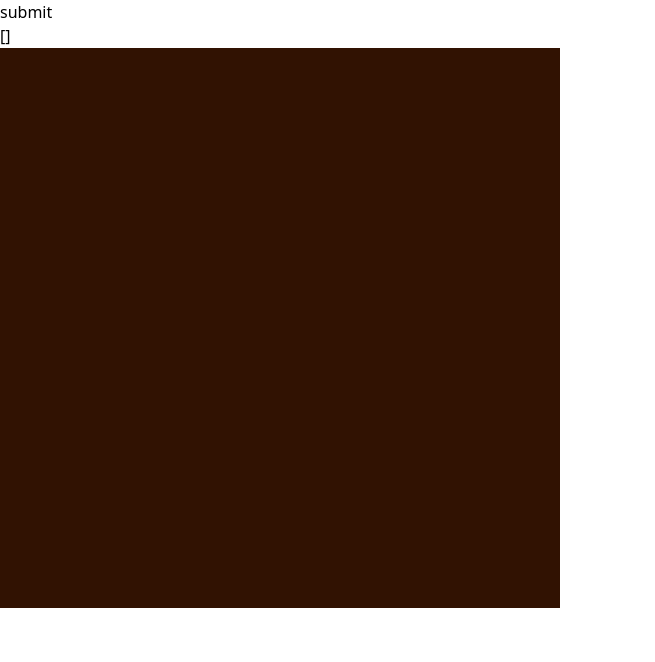
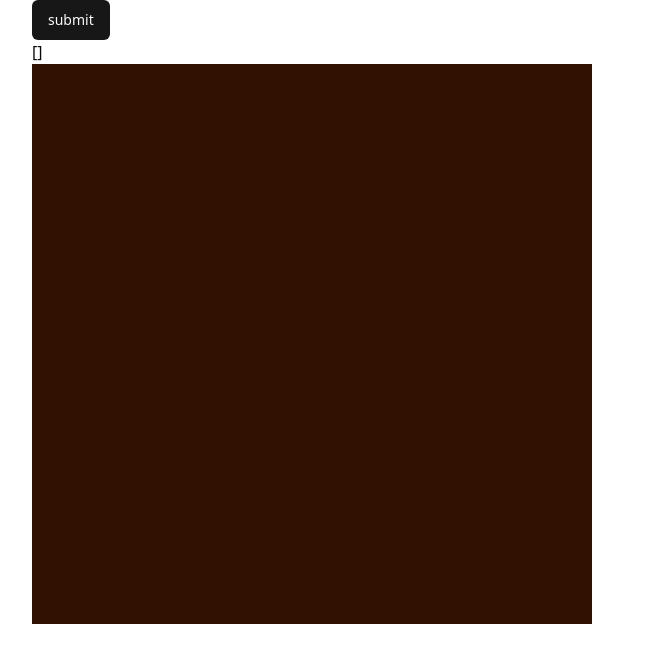
Before and after one commit to mymakerofficial/route-game, a Vue app: page / in a window 1280 px wide. Shown: the top 662 px of the page, without its empty margins (0-655 px from the left). Built offline with nearby package versions, Linux system fonts and the light colour scheme.

Commit message:
chore: add shadcn

```diff
--- a/package.json
+++ b/package.json
@@ -12,6 +12,12 @@
   "dependencies": {
     "@tauri-apps/api": "^2",
     "@tauri-apps/plugin-shell": "^2",
+    "class-variance-authority": "^0.7.0",
+    "clsx": "^2.1.1",
+    "lucide-vue-next": "^0.453.0",
+    "radix-vue": "^1.9.7",
+    "tailwind-merge": "^2.5.4",
+    "tailwindcss-animate": "^1.0.7",
     "vue": "^3.3.4"
   },
   "devDependencies": {
--- a/src/App.vue
+++ b/src/App.vue
@@ -3,6 +3,7 @@
 import { invoke } from "@tauri-apps/api/core";
 import Tile from "@/components/Tile.vue";
 import {Connections} from "@/types.ts";
+import {Button} from "@/components/ui/button";
 
 const tiles = ref<Connections[]>([]);
 
@@ -13,7 +14,7 @@
 
 <template>
   <main class="container">
-    <button @click="submit">submit</button>
+    <Button @click="submit">submit</Button>
     <p>{{ tiles }}</p>
     <div class="tile-container">
       <Tile v-for="(connections, index) in tiles" :key="index" :connections="connections" />
--- a/src/assets/main.css
+++ b/src/assets/main.css
@@ -1,3 +1,78 @@
 @tailwind base;
 @tailwind components;
 @tailwind utilities;
+
+@layer base {
+  :root {
+    --background: 0 0% 100%;
+    --foreground: 0 0% 3.9%;
+
+    --muted: 0 0% 96.1%;
+    --muted-foreground: 0 0% 45.1%;
+
+    --popover: 0 0% 100%;
+    --popover-foreground: 0 0% 3.9%;
+
+    --card: 0 0% 100%;
+    --card-foreground: 0 0% 3.9%;
+
+    --border: 0 0% 89.8%;
+    --input: 0 0% 89.8%;
+
+    --primary: 0 0% 9%;
+    --primary-foreground: 0 0% 98%;
+
+    --secondary: 0 0% 96.1%;
+    --secondary-foreground: 0 0% 9%;
+
+    --accent: 0 0% 96.1%;
+    --accent-foreground: 0 0% 9%;
+
+    --destructive: 0 84.2% 60.2%;
+    --destructive-foreground: 0 0% 98%;
+
+    --ring: 0 0% 3.9%;
+
+    --radius: 0.5rem;
+  }
+
+  .dark {
+    --background: 0 0% 3.9%;
+    --foreground: 0 0% 98%;
+
+    --muted: 0 0% 14.9%;
+    --muted-foreground: 0 0% 63.9%;
+
+    --popover: 0 0% 3.9%;
+    --popover-foreground: 0 0% 98%;
+
+    --card: 0 0% 3.9%;
+    --card-foreground: 0 0% 98%;
+
+    --border: 0 0% 14.9%;
+    --input: 0 0% 14.9%;
+
+    --primary: 0 0% 98%;
+    --primary-foreground: 0 0% 9%;
+
+    --secondary: 0 0% 14.9%;
+    --secondary-foreground: 0 0% 98%;
+
+    --accent: 0 0% 14.9%;
+    --accent-foreground: 0 0% 98%;
+
+    --destructive: 0 62.8% 30.6%;
+    --destructive-foreground: 0 0% 98%;
+
+    --ring: 0 0% 83.1%;
+  }
+}
+
+@layer base {
+  * {
+    @apply border-border;
+  }
+  body {
+    @apply bg-background text-foreground;
+  }
+}
--- /dev/null
+++ b/src/components/ui/button/Button.vue
@@ -0,0 +1,26 @@
+<script setup lang="ts">
+import type { HTMLAttributes } from 'vue'
+import { cn } from '@/lib/utils'
+import { Primitive, type PrimitiveProps } from 'radix-vue'
+import { type ButtonVariants, buttonVariants } from '.'
+
+interface Props extends PrimitiveProps {
+  variant?: ButtonVariants['variant']
+  size?: ButtonVariants['size']
+  class?: HTMLAttributes['class']
+}
+
+const props = withDefaults(defineProps<Props>(), {
+  as: 'button',
+})
+</script>
+
+<template>
+  <Primitive
+    :as="as"
+    :as-child="asChild"
+    :class="cn(buttonVariants({ variant, size }), props.class)"
+  >
+    <slot />
+  </Primitive>
+</template>
--- /dev/null
+++ b/src/components/ui/button/index.ts
@@ -0,0 +1,35 @@
+import { cva, type VariantProps } from 'class-variance-authority'
+
+export { default as Button } from './Button.vue'
+
+export const buttonVariants = cva(
+  'inline-flex items-center justify-center whitespace-nowrap rounded-md text-sm font-medium ring-offset-background transition-colors focus-visible:outline-none focus-visible:ring-2 focus-visible:ring-ring focus-visible:ring-offset-2 disabled:pointer-events-none disabled:opacity-50',
+  {
+    variants: {
+      variant: {
+        default: 'bg-primary text-primary-foreground hover:bg-primary/90',
+        destructive:
+          'bg-destructive text-destructive-foreground hover:bg-destructive/90',
+        outline:
+          'border border-input bg-background hover:bg-accent hover:text-accent-foreground',
+        secondary:
+          'bg-secondary text-secondary-foreground hover:bg-secondary/80',
+        ghost: 'hover:bg-accent hover:text-accent-foreground',
+        link: 'text-primary underline-offset-4 hover:underline',
+      },
+      size: {
+        default: 'h-10 px-4 py-2',
+        xs: 'h-7 rounded px-2',
+        sm: 'h-9 rounded-md px-3',
+        lg: 'h-11 rounded-md px-8',
+        icon: 'h-10 w-10',
+      },
+    },
+    defaultVariants: {
+      variant: 'default',
+      size: 'default',
+    },
+  },
+)
+
+export type ButtonVariants = VariantProps<typeof buttonVariants>
--- /dev/null
+++ b/src/lib/utils.ts
@@ -0,0 +1,6 @@
+import { type ClassValue, clsx } from 'clsx'
+import { twMerge } from 'tailwind-merge'
+
+export function cn(...inputs: ClassValue[]) {
+  return twMerge(clsx(inputs))
+}
--- a/tailwind.config.js
+++ b/tailwind.config.js
@@ -1,11 +1,93 @@
+const animate = require("tailwindcss-animate")
+
 /** @type {import('tailwindcss').Config} */
-export default {
+module.exports = {
+  darkMode: ["class"],
+  safelist: ["dark"],
+  prefix: "",
+
   content: [
-    "./index.html",
-    "./src/**/*.{vue,js,ts,jsx,tsx}",
-  ],
+    './pages/**/*.{ts,tsx,vue}',
+    './components/**/*.{ts,tsx,vue}',
+    './app/**/*.{ts,tsx,vue}',
+    './src/**/*.{ts,tsx,vue}',
+	],
+
   theme: {
-    extend: {},
+    container: {
+      center: true,
+      padding: "2rem",
+      screens: {
+        "2xl": "1400px",
+      },
+    },
+    extend: {
+      colors: {
+        border: "hsl(var(--border))",
+        input: "hsl(var(--input))",
+        ring: "hsl(var(--ring))",
+        background: "hsl(var(--background))",
+        foreground: "hsl(var(--foreground))",
+        primary: {
+          DEFAULT: "hsl(var(--primary))",
+          foreground: "hsl(var(--primary-foreground))",
+        },
+        secondary: {
+          DEFAULT: "hsl(var(--secondary))",
+          foreground: "hsl(var(--secondary-foreground))",
+        },
+        destructive: {
+          DEFAULT: "hsl(var(--destructive))",
+          foreground: "hsl(var(--destructive-foreground))",
+        },
+        muted: {
+          DEFAULT: "hsl(var(--muted))",
+          foreground: "hsl(var(--muted-foreground))",
+        },
+        accent: {
+          DEFAULT: "hsl(var(--accent))",
+          foreground: "hsl(var(--accent-foreground))",
+        },
+        popover: {
+          DEFAULT: "hsl(var(--popover))",
+          foreground: "hsl(var(--popover-foreground))",
+        },
+        card: {
+          DEFAULT: "hsl(var(--card))",
+          foreground: "hsl(var(--card-foreground))",
+        },
+      },
+      borderRadius: {
+        xl: "calc(var(--radius) + 4px)",
+        lg: "var(--radius)",
+        md: "calc(var(--radius) - 2px)",
+        sm: "calc(var(--radius) - 4px)",
+      },
+      keyframes: {
+        "accordion-down": {
+          from: { height: 0 },
+          to: { height: "var(--radix-accordion-content-height)" },
+        },
+        "accordion-up": {
+          from: { height: "var(--radix-accordion-content-height)" },
+          to: { height: 0 },
+        },
+        "collapsible-down": {
+          from: { height: 0 },
+          to: { height: 'var(--radix-collapsible-content-height)' },
+        },
+        "collapsible-up": {
+          from: { height: 'var(--radix-collapsible-content-height)' },
+          to: { height: 0 },
+        },
+      },
+      animation: {
+        "accordion-down": "accordion-down 0.2s ease-out",
+        "accordion-up": "accordion-up 0.2s ease-out",
+        "collapsible-down": "collapsible-down 0.2s ease-in-out",
+        "collapsible-up": "collapsible-up 0.2s ease-in-out",
+      },
+    },
   },
-  plugins: [],
+  plugins: [animate],
 }
```
Also changed, not shown: components.json (added), 1 other file (tests, documents, lock files or other folders).
